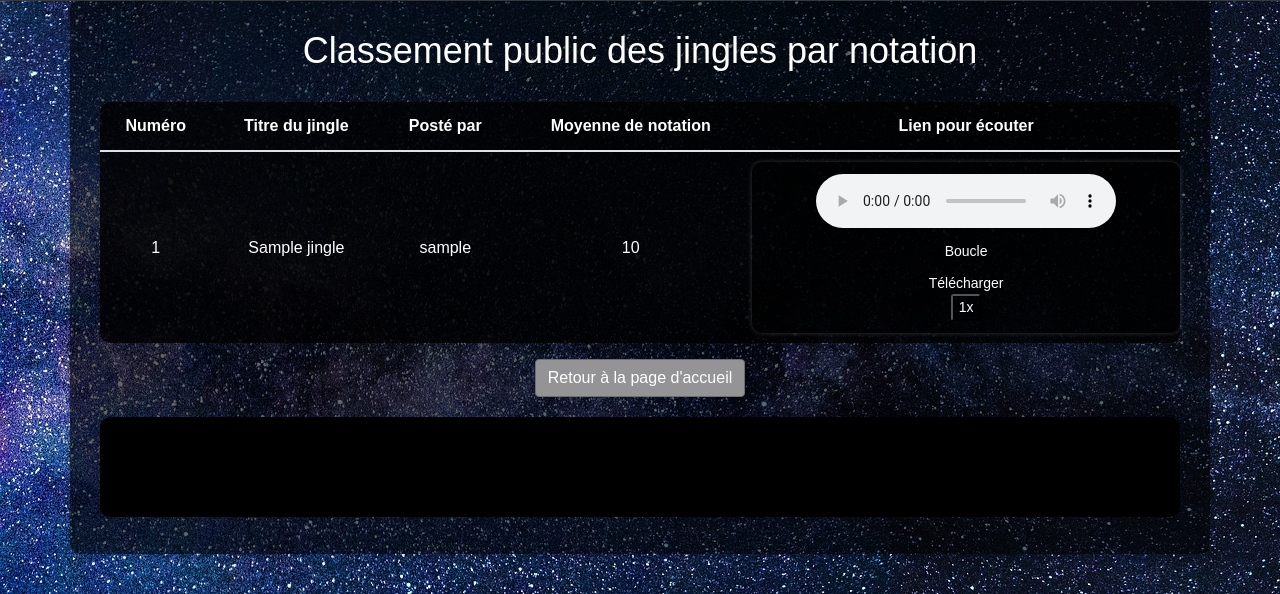
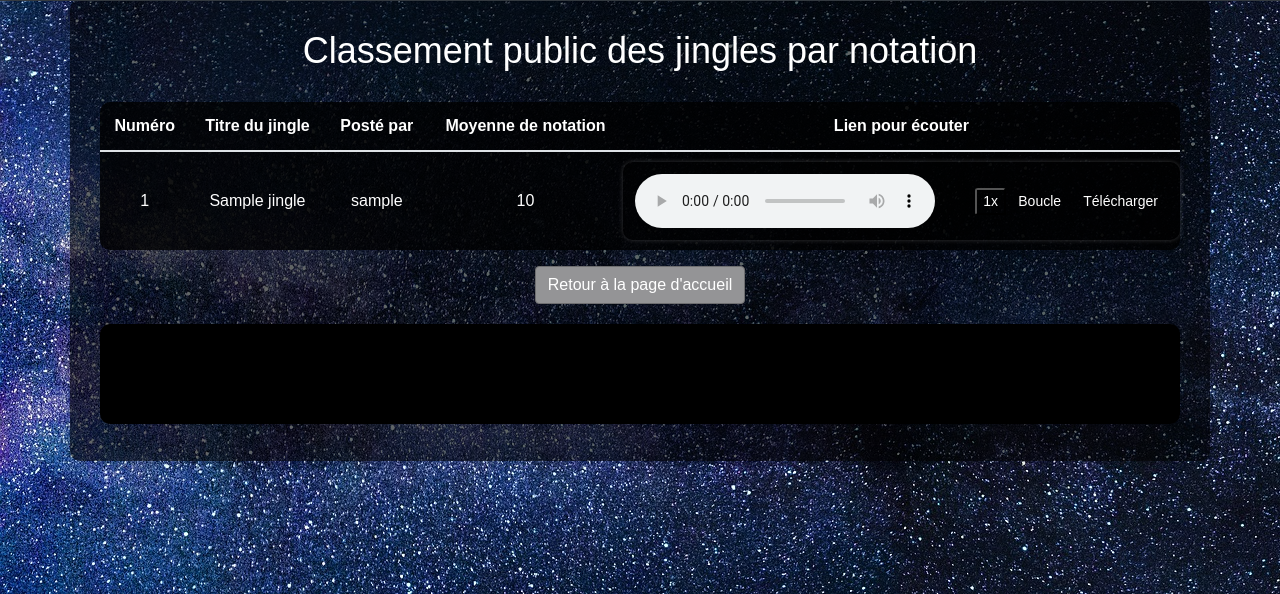
Before and after one commit to Viggsengetass/jingle_contest, a PHP site: page /ranking.php in a window 1280 px wide. Shown: the part 177-771 px from the top of the page. Run offline with PHP 8.4, Linux system fonts and the light colour scheme; tables that the repository leaves empty or names only in its code hold one stand-in row (values such as "Sample post").

Commit message:
Revert "fix anim"
This reverts commit f30f21865ce3ea098d82441c22285634e95d2dff.

```diff
--- a/ranking.php
+++ b/ranking.php
@@ -45,15 +45,15 @@
             echo "Votre navigateur ne prend pas en charge l'élément audio.";
             echo "</audio>";
             echo "<button class='play-pause-button' data-playing='false'></button>";
-            echo "<button class='loop-button'>Boucle</button>"; // Bouton de bouclage
-            echo "<a class='download-button' id='download-button' download='{$row['jingle_title']}.mp3'>Télécharger</a>"; // Bouton de téléchargement
             echo "<div class='timeline-container'>";
             echo "<div class='timeline'>";
             echo "<div class='progress-bar'></div>";
             echo "</div>";
             echo "</div>";
             echo "<button class='speed-button'>1x</button>";
-            echo "</td>";
+            echo "<button class='loop-button'>Boucle</button>"; // Bouton de bouclage
+            echo "<a class='download-button' id='download-button' download='{$row['jingle_title']}.mp3'>Télécharger</a>"; // Bouton de téléchargement
+            echo '</td>';
             echo "</tr>";
             $rank++;
         }
--- a/style/ranking.css
+++ b/style/ranking.css
@@ -38,15 +38,19 @@
 /* Styles pour le lecteur audio personnalisé */
 .audio-player {
     display: flex;
-    flex-direction: column; /* Modifier la disposition en colonne */
     align-items: center;
-    justify-content: center;
+    justify-content: space-between;
     margin: 10px 0;
     padding: 10px;
     background-color: rgba(0, 0, 0, 0.4); /* Fond semi-transparent */
     border-radius: 10px;
     box-shadow: 0 0 5px rgba(255, 255, 255, 0.2);
-    position: relative; /* Ajouter une position relative pour les boutons */
+}
+
+.custom-audio-player {
+    display: flex;
+    flex-direction: column;
+    align-items: center;
 }
 
 .play-pause-button {
@@ -57,33 +61,39 @@
     font-size: 24px;
     color: #ffc107; /* Couleur du bouton de lecture/pause */
     transition: color 0.3s;
-    margin-bottom: 10px; /* Espacement entre le bouton de lecture/pause et le bouton de bouclage */
-    animation: pulse 1s infinite alternate; /* Rétablir l'animation de pulsation */
 }
 
-.loop-button {
-    background-color: transparent;
-    border: none;
-    outline: none;
-    cursor: pointer;
-    font-size: 14px;
-    color: white;
-    transition: color 0.5s;
-    margin-bottom: 10px; /* Espacement entre le bouton de bouclage et le bouton de téléchargement */
+.play-pause-button:hover {
+    color: #ff5733; /* Couleur du bouton de lecture/pause au survol */
 }
 
-.loop-button.active {
-    color: #ffc107; /* Couleur du bouton de bouclage actif */
+.timeline-container {
+    display: flex;
+    align-items: center;
+    margin: 10px 0;
 }
 
-.download-button {
-    background-color: transparent;
-    border: none;
-    outline: none;
-    cursor: pointer;
+.timeline {
+    width: 100%;
+    height: 10px;
+    background-color: #555;
+    border-radius: 5px;
+    margin-right: 10px;
+    position: relative;
+    overflow: hidden;
+}
+
+.progress-bar {
+    width: 0;
+    height: 100%;
+    background-color: #ffc107; /* Couleur de la barre de progression */
+    border-radius: 5px;
+    position: absolute;
+}
+
+.timer {
+    color: #fff;
     font-size: 14px;
-    color: white;
-    transition: color 0.5s;
 }
 
 .speed-button {
@@ -98,6 +108,34 @@
 
 .speed-button:hover {
     color: #0056b3; /* Couleur du bouton de vitesse au survol */
+}
+
+/* Style du bouton de bouclage */
+.loop-button {
+    background-color: transparent;
+    border: none;
+    outline: none;
+    cursor: pointer;
+    font-size: 14px;
+    color: white;
+    transition: color 0.5s;
+    margin-right: 10px; /* Espacement entre le bouton de vitesse et le bouton de bouclage */
+}
+
+.loop-button.active {
+    color: #ffc107; /* Couleur du bouton de bouclage actif */
+}
+
+/* Style du bouton de téléchargement */
+.download-button {
+    background-color: transparent;
+    border: none;
+    outline: none;
+    cursor: pointer;
+    font-size: 14px;
+    color: white;
+    transition: color 0.5s;
+    margin-right: 10px; /* Espacement entre le bouton de bouclage et le bouton de téléchargement */
 }
 
 /* Styles pour le visualiseur audio */
```
Also changed, not shown: js/ranking.js (+21 -23 lines).
